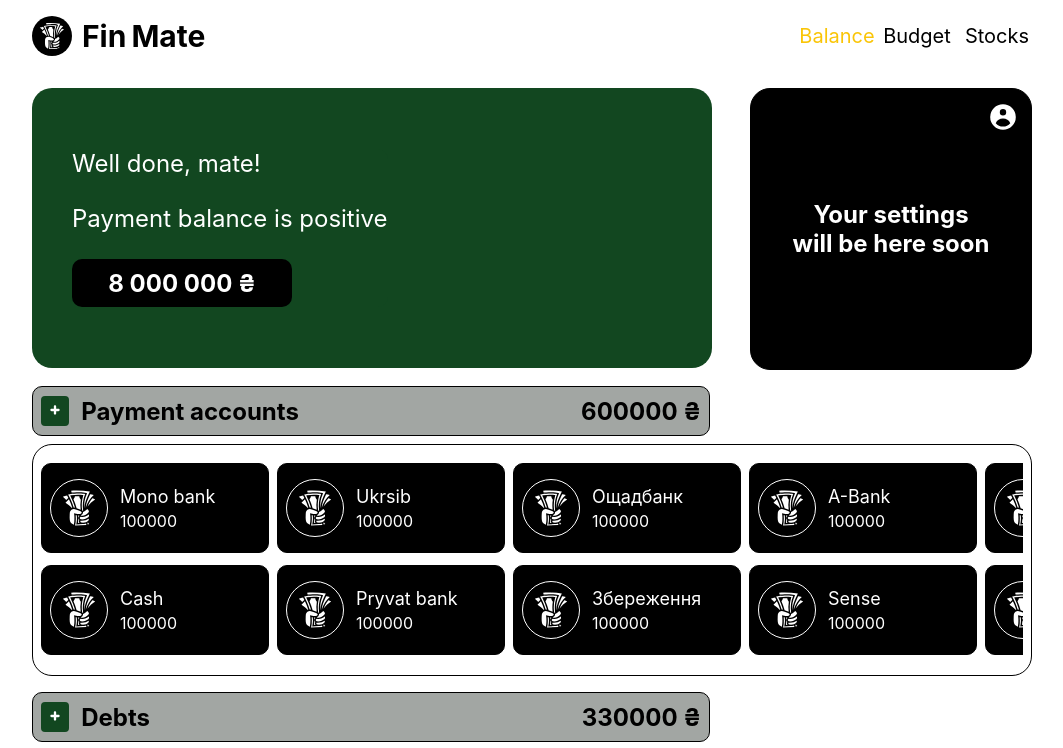
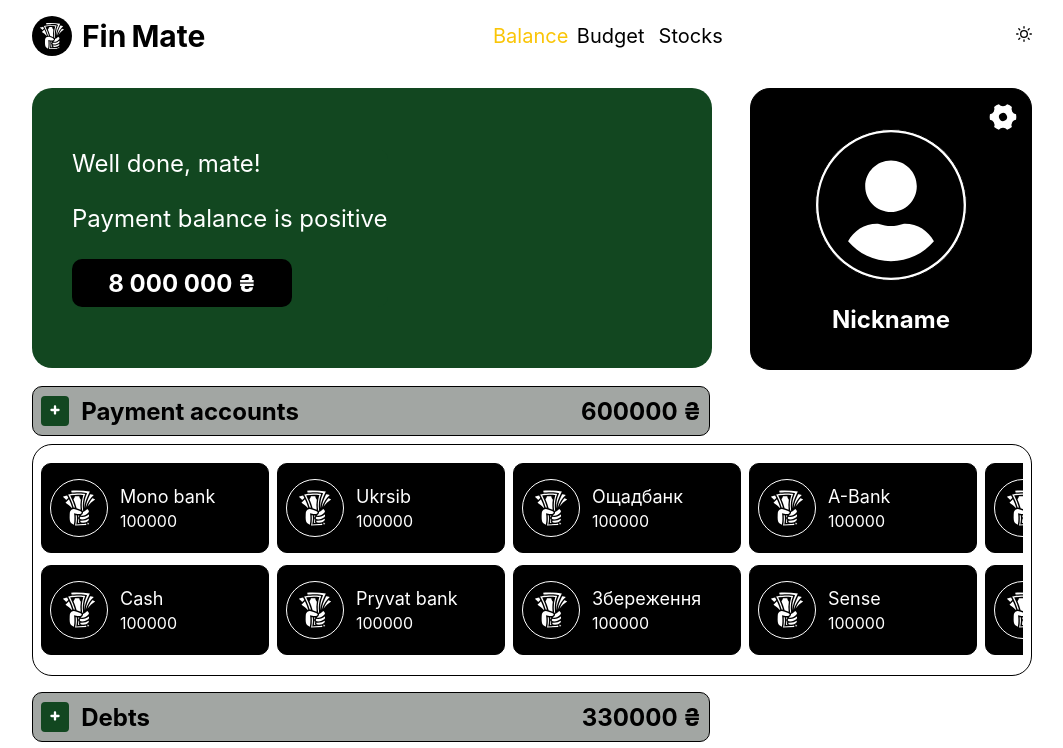
Before and after one commit to IamDorohin/finmate, a React (Create React App) app: page /finmate/balance in a window 1280 px wide. Shown: the top 748 px of the page, without its empty margins (108-1171 px from the left). Built offline with nearby package versions, Linux system fonts and the light colour scheme.

Commit message:
Minor bugfixed

```diff
--- a/src/Components/AppBar/AppBar.jsx
+++ b/src/Components/AppBar/AppBar.jsx
@@ -6,6 +6,7 @@
 import { MobileMenuButton } from 'Components/Buttons/MobileMenuButton/MobileMenuButton';
 import { AppLogo } from 'Components/AppLogo/AppLogo';
 import { Modal } from 'Components/Common/Modal/Modal';
+import { Switcher } from 'Components/Buttons/Switcher/Switcher';
 import { PageContainer } from 'Components/Common/PageContainer.styled';
 import { deviceSelector } from 'Redux/selectors';
 import UserMenuMobile from 'Components/UserMenuMobile/UserMenuMobile';
@@ -54,6 +55,7 @@
           ) : (
             <UserMenu />
           )}
+          {!smartPhoneDevice && <Switcher />}
         </AppHeaderContainer>
       </PageContainer>
     </AppHeader>
--- a/src/Components/BalancePageComponents/UserContainer/UserContainer.jsx
+++ b/src/Components/BalancePageComponents/UserContainer/UserContainer.jsx
@@ -9,7 +9,7 @@
 
   return (
     <UserContainerEl>
-      {isSettingsCard ? (
+      {!isSettingsCard ? (
         <UserProfileCard
           onClick={() => setsSettingsSelect(!settingsSelect)}
           currentState={isSettingsCard}
--- a/src/Components/Buttons/SettingsButton/SettingsButton.styled.jsx
+++ b/src/Components/Buttons/SettingsButton/SettingsButton.styled.jsx
@@ -20,13 +20,13 @@
   padding: 0;
   margin: 0;
 
-  &:hover,
+  /* &:hover,
   &:focus {
     animation: ${props =>
-      props &&
-      css`
-        ${rotate} 3s infinite linear
-      `};
+    props &&
+    css`
+      ${rotate} 3s infinite linear
+    `};
     color: #0cc9eb;
-  }
+  } */
 `;
--- /dev/null
+++ b/src/Components/Buttons/Switcher/Switcher.jsx
@@ -0,0 +1,30 @@
+import { useDispatch, useSelector } from 'react-redux';
+import { changeAppTheme } from 'Redux/Theme/Slice';
+import { FiMoon, FiSun } from 'react-icons/fi';
+import { themeSelector } from 'Redux/selectors';
+import { SwitcherWrapper } from './Switcher.styled';
+
+export const Switcher = () => {
+  const currentAppTheme = useSelector(themeSelector);
+  const dispatch = useDispatch();
+
+  const isLightTheme = currentAppTheme === 'light';
+
+  const themeChangeHandler = () => {
+    if (currentAppTheme === 'light') {
+      dispatch(changeAppTheme({ value: 'dark' }));
+    } else {
+      dispatch(changeAppTheme({ value: 'light' }));
+    }
+  };
+
+  console.log(currentAppTheme);
+  return (
+    <SwitcherWrapper
+      onClick={() => themeChangeHandler()}
+      theme={currentAppTheme}
+    >
+      {isLightTheme ? <FiSun /> : <FiMoon />}
+    </SwitcherWrapper>
+  );
+};
--- /dev/null
+++ b/src/Components/Buttons/Switcher/Switcher.styled.jsx
@@ -0,0 +1,55 @@
+import styled, { css, keyframes } from 'styled-components';
+
+const rotate = keyframes`
+    from {
+    transform: rotate(0deg);
+  }
+  to {
+    transform: rotate(360deg);
+  }
+`;
+
+const reverseRotate = keyframes`
+    from {
+    transform: rotate(0deg);
+  }
+  to {
+    transform: rotate(360deg);
+  }
+`;
+
+export const SwitcherWrapper = styled.div`
+  animation: ${props => {
+    // eslint-disable-next-line default-case
+    switch (props.theme) {
+      case 'light':
+        return css`
+          ${rotate} 1s 1 linear
+        `;
+      case 'dark':
+        return css`
+          ${reverseRotate} 1s 1 linear
+        `;
+    }
+    // if (props.theme === 'light') {
+    //   return css`
+    //     ${rotate} 1s 1 linear
+    //   `;
+    // }
+    // if (props.theme === 'dark') {
+    //   return css`
+    //     ${reverseRotate} 1s 1 linear
+    //   `;
+    // }
+  }};
+`;
+
+/* &:hover,
+  &:focus {
+    animation: ${props =>
+    props &&
+    css`
+      ${rotate} 3s infinite linear
+    `};
+    color: #0cc9eb;
+  } */
--- a/src/Components/Common/SettingsCard/SettingsCard.styled.jsx
+++ b/src/Components/Common/SettingsCard/SettingsCard.styled.jsx
@@ -10,6 +10,8 @@
 `;
 
 export const SettingsCardContainer = styled.div`
+  position: relative;
+
   display: flex;
   align-items: center;
   justify-content: center;
@@ -20,7 +22,10 @@
   margin-right: auto;
   margin-top: 20px;
   padding: 15px;
-  border: 3px solid #0cc9eb;
+
+  /* border: 3px solid #0cc9eb; */
+  border: 1px solid #000;
+
   border-radius: 20px;
   font-weight: bold;
   background-color: #000;
@@ -28,14 +33,13 @@
   cursor: pointer;
 
   @media screen and (min-width: 480px) {
-    position: relative;
+    /* position: relative; */
     height: 135px;
     width: 135px;
     margin: 0;
     padding: 12px;
     margin-top: 0;
     border: 1px solid #000;
-    background-color: #000;
   }
 
   @media screen and (min-width: 768px) {
--- a/src/Components/UserMenuMobile/UserMenuMobile.jsx
+++ b/src/Components/UserMenuMobile/UserMenuMobile.jsx
@@ -13,10 +13,11 @@
 import { MobileMenuButton } from 'Components/Buttons/MobileMenuButton/MobileMenuButton';
 import { UserProfileCard } from 'Components/UserProfileCard/UserProfileCard';
 import { SettingsCard } from 'Components/Common/SettingsCard/SettingsCard';
-import { SettingsButton } from 'Components/Buttons/SettingsButton/SettingsButton';
+// import { SettingsButton } from 'Components/Buttons/SettingsButton/SettingsButton';
 import { LogoutButton } from 'Components/Buttons/LogoutButton/LogoutButton';
 import { themeSelector } from 'Redux/selectors';
 import { VscChromeClose } from 'react-icons/vsc';
+import { UserContainer } from 'Components/BalancePageComponents/UserContainer/UserContainer';
 
 const menuItemsContent = [
   { href: 'balance', text: 'Balance' },
@@ -25,8 +26,8 @@
 ];
 
 const UserMenuMobile = ({ onClick, onLinkClick }) => {
-  const [settingsSelect, setsSettingsSelect] = useState(false);
-  const isSettingsCard = settingsSelect === true;
+  // const [settingsSelect, setsSettingsSelect] = useState(false);
+  // const isSettingsCard = settingsSelect === true;
 
   const currentAppTheme = useSelector(themeSelector);
   const dispatch = useDispatch();
@@ -56,9 +57,10 @@
           </UserMenuItem>
         ))}
       </UserMenuList>
-      {!isSettingsCard ? <UserProfileCard /> : <SettingsCard />}
+      <UserContainer />
+      {/* {!isSettingsCard ? <UserProfileCard /> : <SettingsCard />} */}
       <MobileMenuButtonsContainer>
-        <SettingsButton onClick={() => setsSettingsSelect(!settingsSelect)} />
+        {/* <SettingsButton onClick={() => setsSettingsSelect(!settingsSelect)} /> */}
         <ThemeSwitcher onClick={() => themeChangeHandler()} />
         <LogoutButton />
       </MobileMenuButtonsContainer>
--- a/src/Components/UserProfileCard/UserProfileCard.jsx
+++ b/src/Components/UserProfileCard/UserProfileCard.jsx
@@ -8,7 +8,6 @@
 } from './UserProfileCard.styled';
 
 export const UserProfileCard = ({ onClick, currentState }) => {
-  console.log('1', currentState);
   return (
     <UserProfileCardContainer onClick={onClick} animation={currentState}>
       <SettingsLogoContainer>
--- a/src/Components/UserProfileCard/UserProfileCard.styled.jsx
+++ b/src/Components/UserProfileCard/UserProfileCard.styled.jsx
@@ -10,18 +10,23 @@
 `;
 
 export const UserProfileCardContainer = styled.div`
+  position: relative;
+
   width: 180px;
   height: 180px;
   margin-left: auto;
   margin-right: auto;
   margin-top: 20px;
   padding: 15px;
-  border: 3px solid #000;
+  /* border: 3px solid #000; */
+  border: 1px solid #000;
+  background-color: #000;
+
   border-radius: 20px;
   cursor: pointer;
 
   @media screen and (min-width: 480px) {
-    position: relative;
+    /* position: relative; */
     height: 135px;
     width: 135px;
     margin: 0;
@@ -59,7 +64,8 @@
   margin-right: auto;
   border: 1px solid #000;
   border-radius: 50%;
-  background-color: #0cc9eb;
+  /* background-color: #0cc9eb; */
+  background-color: #fff;
 
   @media screen and (min-width: 480px) {
     width: 100px;
@@ -84,12 +90,12 @@
   text-align: center;
   font-weight: bold;
   font-size: 12px;
+  color: #fff;
 
   @media screen and (min-width: 480px) {
     margin-top: 10px;
     padding: 0;
     font-size: 16px;
-    color: #fff;
   }
 
   @media screen and (min-width: 768px) {
@@ -116,10 +122,10 @@
   color: #fff;
   cursor: pointer;
 
-  :hover,
+  /* :hover,
   :focus {
     animation: ${rotate} 3s infinite linear;
-  }
+  } */
 
   @media screen and (min-width: 480px) {
     top: 8px;
--- a/src/Redux/Theme/Slice.js
+++ b/src/Redux/Theme/Slice.js
@@ -15,7 +15,7 @@
 const persistConfig = {
   key: 'theme',
   storage,
-  whitelist: ['value'],
+  // whitelist: ['value'],
 };
 
 export const themeReducer = persistReducer(persistConfig, themeSlice.reducer);
```
